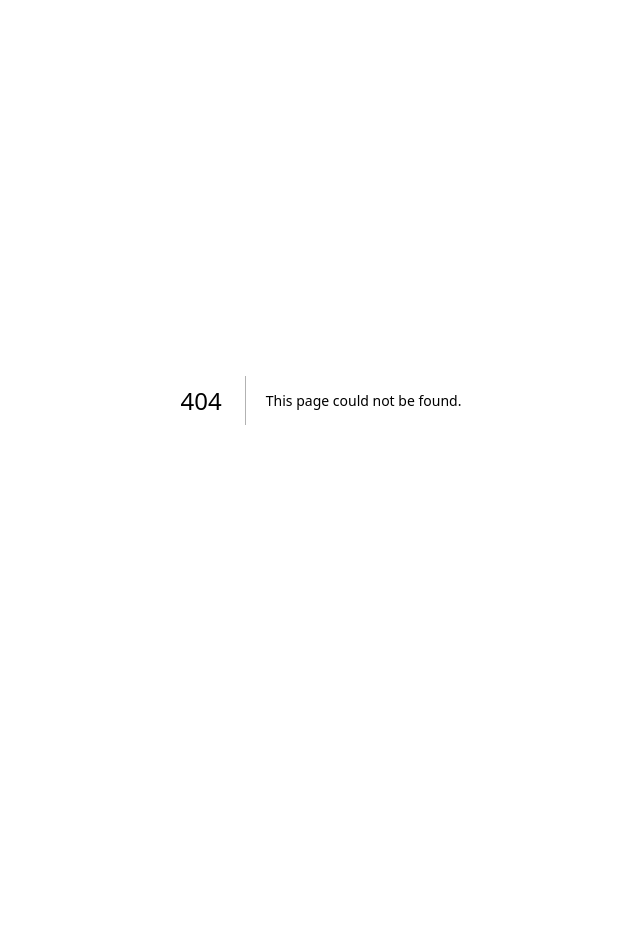
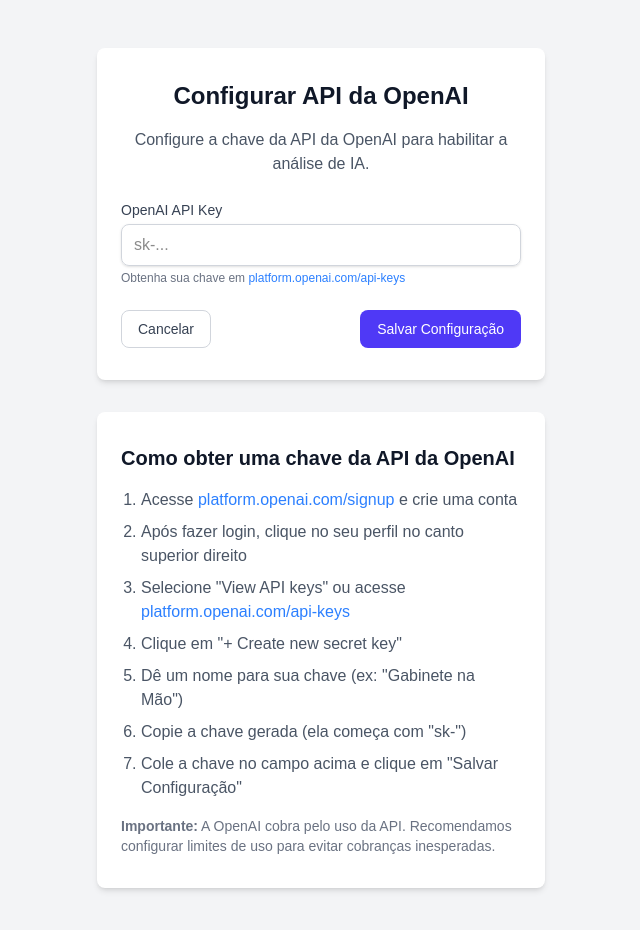
Before and after one commit to nivleknasc/gabinetenamao, a Next.js app: page /configurar-api in a window 1280 px wide. Before the commit this address had no page. Shown: the top 930 px of the page, without its empty margins (319-959 px from the left). Before the commit the page ends 800 px from the top, so only its background shows below. Built offline with nearby package versions, Linux system fonts and the light colour scheme.

Commit message:
Adiciona suporte para configuração da API da OpenAI via localStorage

```diff
--- a/src/app/api/test-openai/route.ts
+++ b/src/app/api/test-openai/route.ts
@@ -4,12 +4,13 @@
 export async function GET() {
   try {
     // Verificar se a chave da API está configurada
+    // Não podemos acessar localStorage no servidor, então esta rota só verifica as variáveis de ambiente
     const apiKey = process.env.NEXT_PUBLIC_OPENAI_API_KEY;
 
     if (!apiKey) {
       return NextResponse.json({
         success: false,
-        message: 'NEXT_PUBLIC_OPENAI_API_KEY não está configurada nas variáveis de ambiente',
+        message: 'NEXT_PUBLIC_OPENAI_API_KEY não está configurada nas variáveis de ambiente. Configure a chave na página de administração.',
         isConfigured: false
       }, { status: 400 });
     }
--- /dev/null
+++ b/src/app/configurar-api/page.tsx
@@ -0,0 +1,130 @@
+'use client';
+
+import { useState, useEffect } from 'react';
+import { useRouter } from 'next/navigation';
+
+export default function ConfigurarAPIPage() {
+  const [openaiKey, setOpenaiKey] = useState('');
+  const [loading, setLoading] = useState(false);
+  const [message, setMessage] = useState('');
+  const [error, setError] = useState('');
+  const router = useRouter();
+
+  useEffect(() => {
+    // Carregar valor atual do localStorage
+    const currentOpenaiKey = localStorage.getItem('OPENAI_API_KEY') || '';
+    setOpenaiKey(currentOpenaiKey);
+  }, []);
+
+  const handleSaveConfig = async () => {
+    setLoading(true);
+    setError('');
+    setMessage('');
+
+    try {
+      // Salvar no localStorage
+      localStorage.setItem('OPENAI_API_KEY', openaiKey);
+
+      setMessage('Chave da API salva com sucesso! Você será redirecionado para a página de análise.');
+
+      // Redirecionar após salvar
+      setTimeout(() => {
+        router.push('/dashboard/analise-ia');
+      }, 2000);
+    } catch (error: any) {
+      setError(error.message || 'Erro ao salvar configurações');
+    } finally {
+      setLoading(false);
+    }
+  };
+
+  return (
+    <div className="min-h-screen bg-gray-100 dark:bg-gray-900 py-12 px-4 sm:px-6 lg:px-8">
+      <div className="max-w-md mx-auto bg-white dark:bg-gray-800 rounded-lg shadow-md overflow-hidden">
+        <div className="px-6 py-8">
+          <div className="text-center">
+            <h1 className="text-2xl font-bold text-gray-900 dark:text-white mb-4">
+              Configurar API da OpenAI
+            </h1>
+            <p className="text-gray-600 dark:text-gray-400 mb-6">
+              Configure a chave da API da OpenAI para habilitar a análise de IA.
+            </p>
+          </div>
+
+          <div className="space-y-6">
+            <div>
+              <label htmlFor="openai-key" className="block text-sm font-medium text-gray-700 dark:text-gray-300">
+                OpenAI API Key
+              </label>
+              <input
+                id="openai-key"
+                type="password"
+                value={openaiKey}
+                onChange={(e) => setOpenaiKey(e.target.value)}
+                className="mt-1 block w-full px-3 py-2 border border-gray-300 dark:border-gray-700 rounded-md shadow-sm focus:outline-none focus:ring-indigo-500 focus:border-indigo-500 dark:bg-gray-700 dark:text-white"
+                placeholder="sk-..."
+              />
+              <p className="mt-1 text-xs text-gray-500 dark:text-gray-400">
+                Obtenha sua chave em <a href="https://platform.openai.com/api-keys" target="_blank" rel="noopener noreferrer" className="text-blue-500 hover:underline">platform.openai.com/api-keys</a>
+              </p>
+            </div>
+
+            {error && (
+              <div className="bg-red-50 dark:bg-red-900/30 border-l-4 border-red-500 p-4">
+                <p className="text-red-700 dark:text-red-400">{error}</p>
+              </div>
+            )}
+
+            {message && (
+              <div className="bg-green-50 dark:bg-green-900/30 border-l-4 border-green-500 p-4">
+                <p className="text-green-700 dark:text-green-400">{message}</p>
+              </div>
+            )}
+
+            <div className="flex items-center justify-between">
+              <button
+                type="button"
+                onClick={() => router.push('/dashboard')}
+                className="inline-flex items-center px-4 py-2 border border-gray-300 dark:border-gray-700 text-sm font-medium rounded-md text-gray-700 dark:text-gray-300 bg-white dark:bg-gray-800 hover:bg-gray-50 dark:hover:bg-gray-700"
+              >
+                Cancelar
+              </button>
+              <button
+                type="button"
+                onClick={handleSaveConfig}
+                disabled={loading}
+                className="inline-flex items-center px-4 py-2 border border-transparent text-sm font-medium rounded-md text-white bg-indigo-600 hover:bg-indigo-700 focus:outline-none focus:ring-2 focus:ring-offset-2 focus:ring-indigo-500 disabled:opacity-50"
+              >
+                {loading ? 'Salvando...' : 'Salvar Configuração'}
+              </button>
+            </div>
+          </div>
+        </div>
+      </div>
+
+      <div className="max-w-md mx-auto mt-8 bg-white dark:bg-gray-800 rounded-lg shadow-md overflow-hidden">
+        <div className="px-6 py-8">
+          <h2 className="text-xl font-bold text-gray-900 dark:text-white mb-4">
+            Como obter uma chave da API da OpenAI
+          </h2>
+
+          <div className="prose dark:prose-invert max-w-none">
+            <ol className="list-decimal pl-5 space-y-2 text-gray-600 dark:text-gray-400">
+              <li>Acesse <a href="https://platform.openai.com/signup" target="_blank" rel="noopener noreferrer" className="text-blue-500 hover:underline">platform.openai.com/signup</a> e crie uma conta</li>
+              <li>Após fazer login, clique no seu perfil no canto superior direito</li>
+              <li>Selecione "View API keys" ou acesse <a href="https://platform.openai.com/api-keys" target="_blank" rel="noopener noreferrer" className="text-blue-500 hover:underline">platform.openai.com/api-keys</a></li>
+              <li>Clique em "+ Create new secret key"</li>
+              <li>Dê um nome para sua chave (ex: "Gabinete na Mão")</li>
+              <li>Copie a chave gerada (ela começa com "sk-")</li>
+              <li>Cole a chave no campo acima e clique em "Salvar Configuração"</li>
+            </ol>
+
+            <p className="mt-4 text-sm text-gray-500 dark:text-gray-400">
+              <strong>Importante:</strong> A OpenAI cobra pelo uso da API. Recomendamos configurar limites de uso para evitar cobranças inesperadas.
+            </p>
+          </div>
+        </div>
+      </div>
+    </div>
+  );
+}
--- a/src/components/ia/AnaliseDetalhada.tsx
+++ b/src/components/ia/AnaliseDetalhada.tsx
@@ -28,11 +28,26 @@
           return;
         }
 
+        // Verificar primeiro se a API da OpenAI está configurada
+        try {
+          const apiResponse = await fetch('/api/test-openai');
+          const apiStatus = await apiResponse.json();
+
+          if (!apiStatus.success) {
+            throw new Error(`API da OpenAI não está configurada corretamente: ${apiStatus.message}`);
+          }
+        } catch (apiError: any) {
+          console.error('Erro ao verificar API da OpenAI:', apiError);
+          setError(`Erro na comunicação com a API de IA: ${apiError.message || 'Verifique se a chave da API está configurada corretamente em Administração > Configurar APIs'}`);
+          setIsLoading(false);
+          return;
+        }
+
         const resultado = await analisarLeadsComIA(leads, incluirComparacao);
         setAnalise(resultado);
-      } catch (err) {
+      } catch (err: any) {
         console.error('Erro ao realizar análise:', err);
-        setError('Ocorreu um erro ao processar a análise. Tente novamente mais tarde.');
+        setError(`Ocorreu um erro ao processar a análise: ${err.message || 'Tente novamente mais tarde.'}`);
       } finally {
         setIsLoading(false);
       }
@@ -45,11 +60,27 @@
     try {
       setIsLoading(true);
       setError(null);
+
+      // Verificar primeiro se a API da OpenAI está configurada
+      try {
+        const apiResponse = await fetch('/api/test-openai');
+        const apiStatus = await apiResponse.json();
+
+        if (!apiStatus.success) {
+          throw new Error(`API da OpenAI não está configurada corretamente: ${apiStatus.message}`);
+        }
+      } catch (apiError: any) {
+        console.error('Erro ao verificar API da OpenAI:', apiError);
+        setError(`Erro na comunicação com a API de IA: ${apiError.message || 'Verifique se a chave da API está configurada corretamente em Administração > Configurar APIs'}`);
+        setIsLoading(false);
+        return;
+      }
+
       const resultado = await analisarLeadsComIA(leads, incluirComparacao);
       setAnalise(resultado);
-    } catch (err) {
+    } catch (err: any) {
       console.error('Erro ao atualizar análise:', err);
-      setError('Ocorreu um erro ao atualizar a análise. Tente novamente mais tarde.');
+      setError(`Ocorreu um erro ao atualizar a análise: ${err.message || 'Tente novamente mais tarde.'}`);
     } finally {
       setIsLoading(false);
     }
@@ -73,6 +104,8 @@
   }
 
   if (error) {
+    const isApiError = error.includes('API de IA') || error.includes('OpenAI');
+
     return (
       <div className="bg-white dark:bg-gray-800 shadow-md dark:shadow-lg rounded-xl p-6">
         <div className="text-center">
@@ -80,12 +113,24 @@
             Não foi possível completar a análise
           </h2>
           <p className="text-gray-500 dark:text-gray-400 mb-6">{error}</p>
+
+          <div className="flex flex-col sm:flex-row justify-center gap-4">
             <button
               onClick={handleRefreshAnalise}
               className="px-4 py-2 bg-blue-600 hover:bg-blue-700 text-white rounded-lg transition-colors"
             >
               Tentar novamente
             </button>
+
+            {isApiError && (
+              <a
+                href="/configurar-api"
+                className="px-4 py-2 bg-gray-600 hover:bg-gray-700 text-white rounded-lg transition-colors inline-flex items-center justify-center"
+              >
+                Configurar API
+              </a>
+            )}
+          </div>
         </div>
       </div>
     );
--- a/src/lib/openai/client.ts
+++ b/src/lib/openai/client.ts
@@ -4,10 +4,15 @@
 // Função para obter o cliente OpenAI
 function getOpenAIClient() {
   // Verificar se a chave da API está disponível
-  const apiKey = process.env.NEXT_PUBLIC_OPENAI_API_KEY || '';
+  let apiKey = process.env.NEXT_PUBLIC_OPENAI_API_KEY || '';
+
+  // Se não encontrar nas variáveis de ambiente, tenta buscar do localStorage (apenas no cliente)
+  if (!apiKey && typeof window !== 'undefined') {
+    apiKey = localStorage.getItem('OPENAI_API_KEY') || '';
+  }
 
   if (!apiKey) {
-    console.warn('NEXT_PUBLIC_OPENAI_API_KEY não está configurada nas variáveis de ambiente');
+    console.warn('Chave da API OpenAI não encontrada nas variáveis de ambiente ou localStorage');
     return null;
   }
 
```
Lines whose indentation alone changed are shown as unchanged.
